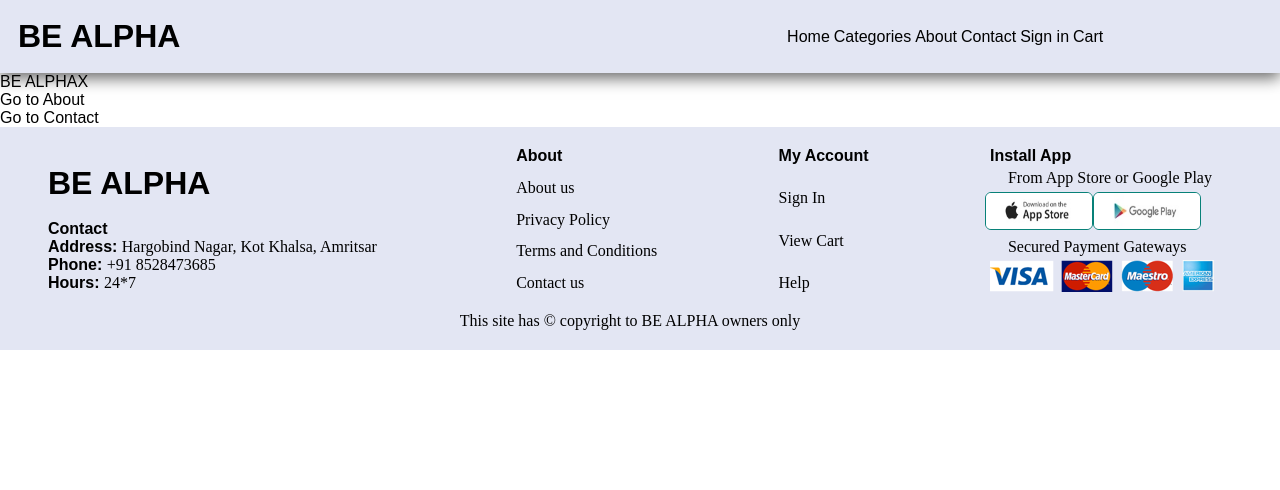
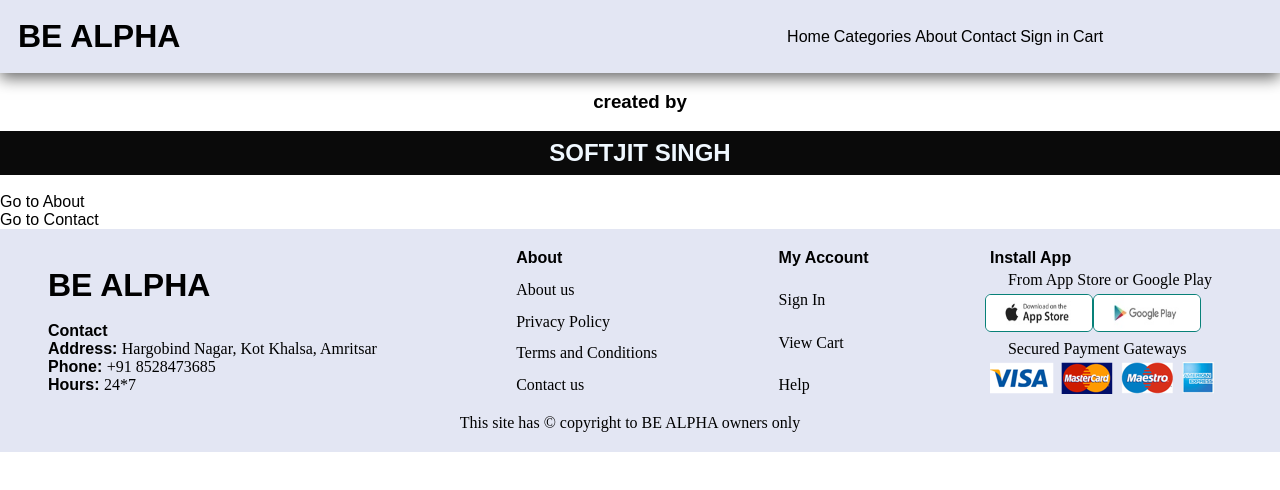
Before and after one commit to SOFTJIT-SINGH/bealphax, a Next.js app: page / in a window 1280 px wide. Shown: the top 490 px of the page. Built offline with nearby package versions, Linux system fonts and the light colour scheme.

Commit message:
name added

```diff
--- a/app/contact/page.jsx
+++ b/app/contact/page.jsx
@@ -6,6 +6,11 @@ const page = () => {
     <>
       <Header />
       <main>
+        <div className='acontent'>
+          <br />
+          {/* <h3 style={{ textAlign: 'center' }}>created by </h3> <br /> */}
+          <h2>SOFTJIT SINGH </h2> <br />
+        </div>
         <div className='contact'>
           {/* Left Section */}
           <div className='cleft'>
--- a/app/page.tsx
+++ b/app/page.tsx
@@ -11,8 +11,12 @@ export default function Home() {
       <Header />
       <div className='grid grid-rows-[20px_1fr_20px] items-center justify-items-center min-h-screen p-8 pb-20 gap-16 sm:p-20 font-[family-name:var(--font-geist-sans)]'>
         <main className='flex flex-col gap-[32px] row-start-2 items-center sm:items-start'>
-          BE ALPHAX
           <nav>
+            <div className='acontent'>
+              <br />
+              <h3 style={{ textAlign: 'center' }}>created by </h3> <br />
+              <h2>SOFTJIT SINGH </h2> <br />
+            </div>
             <Link href='/about'>Go to About</Link> <br />
             <Link href='/contact'>Go to Contact</Link>
           </nav>
```
